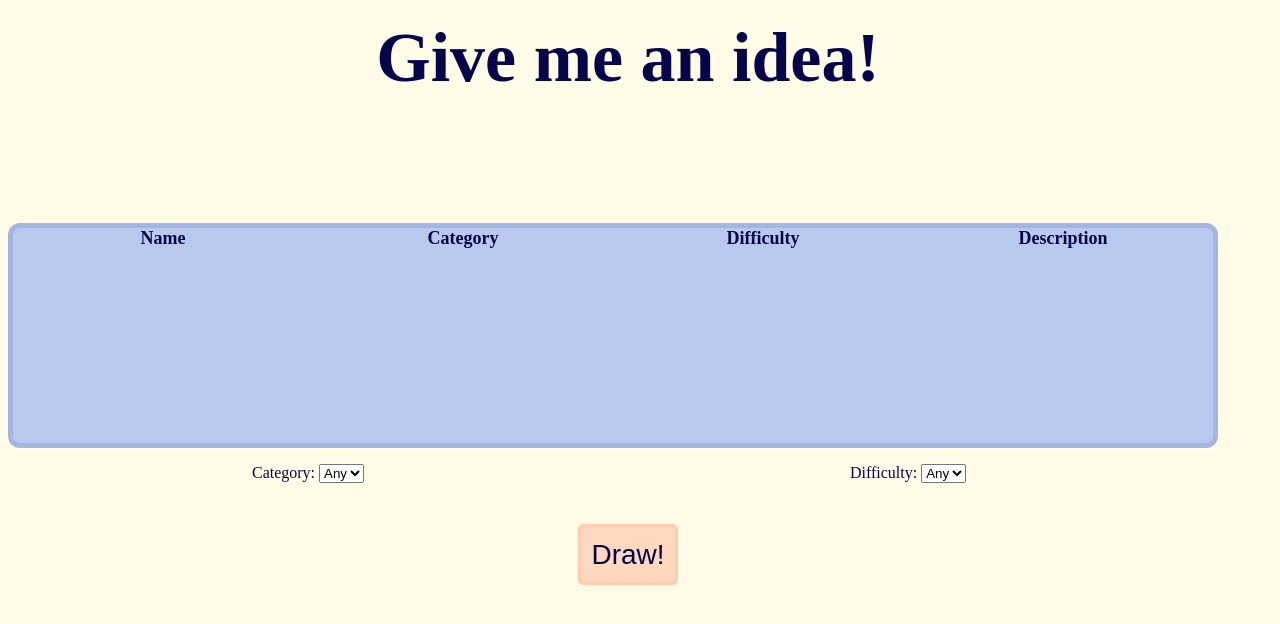
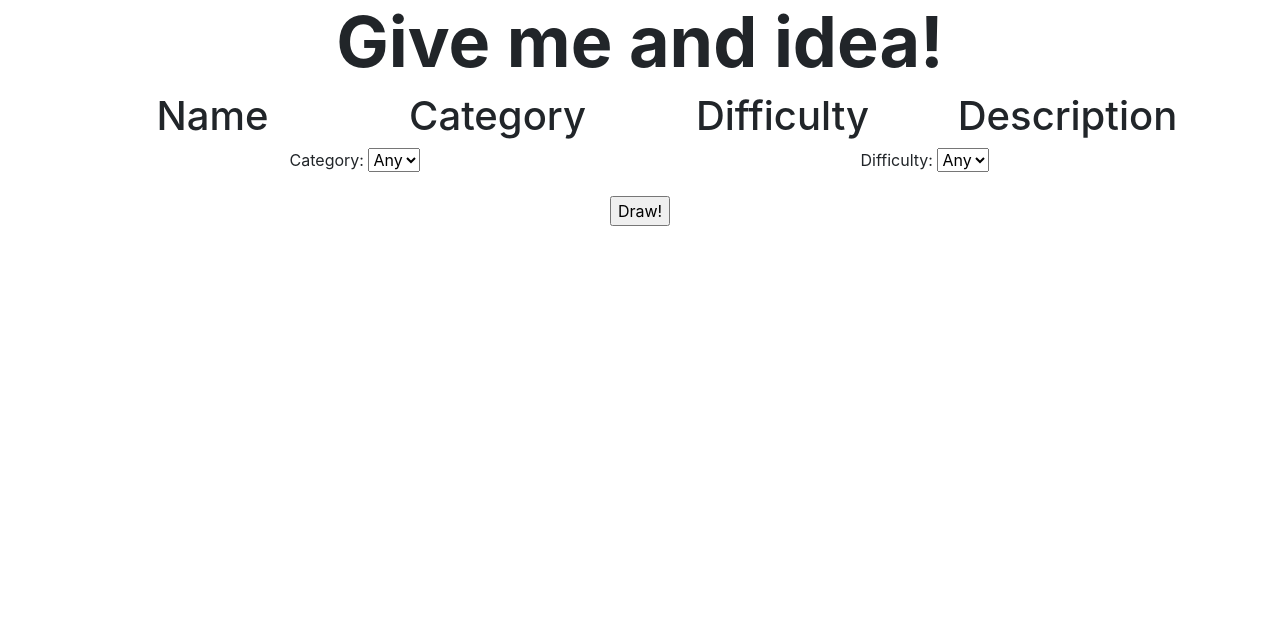
Before and after one commit to kgwl/give_me_an_idea, a Django app: page / in a window 1280 px wide. Shown: the top 624 px of the page. Run offline with Django 3.2, Linux system fonts and the light colour scheme; some libraries are stand-ins or nearby versions.

Commit message:
New html code compatible with bootstrap was created in base.html,main.html files

```diff
--- a/static/gmai/base.css
+++ b/static/gmai/base.css
@@ -1,78 +1,8 @@
-body {
-    background-color: #FFFBE6;
-}
-
-#page {
-    width: 1280px;
-    margin-left: auto;
-    margin-right: auto;
-    color: #050649;
-}
-
-#web-title {
-    width: 1240px;
-    maring: 20px;
-    font-size: 70px;
-    text-align: center;
-    margin-bottom: 125px;
-    margin-top: 18px;
-    font-weight: 700;
-}
-
-#output {
-    width: 1200px;
-    height: 215px;
-    border: 5px solid #A1B6E2;
-    font-size: 26px;
-    background-color: #B9C9ED;
-    border-radius: 12px;
-}
-
-#output:hover {
-    background-color: #CFDCF5;
-}
-
-.container-header {
-    float: left;
-    width: 300px;
-    height: 20px;
-    text-align: center;
-    font-size: 18px;
-    font-weight: 700;
-}
-
-.container {
-    width: 300px;
-    float: left;
+#page{
     text-align: center;
 }
 
-#rand-btn {
-    margin-top: 25px;
-    width: 1240px;
-    text-align: center;
+#page-title{
+    font-size:70px;
+    font-weight: 700;
 }
-
-#btn {
-    width: 100px;
-    height: 61px;
-    font-size: 28px;
-    background-color: #FFD8C0;
-    border: 3px solid #FFCCAD;
-    border-radius: 5px;
-    color: #050649;
-}
-
-#btn:hover {
-    background-color: #FFE4D3;
-}
-
-#btn:active {
-    background-color: #FFC19A;
-}
-
-.select{
-    float: left;
-    text-align: center;
-    width: 600px;
-}
--- a/static/js/scripts.js
+++ b/static/js/scripts.js
@@ -1,31 +1,31 @@
-/*
-* Function resizeToFit() has been taken from:
-* https://stackoverflow.com/questions/18229230/dynamically-changing-the-size-of-font-size-based-on-text-length-using-css-and-ht
-*
-* */
-$(document).ready(function (){
-    resizeToFit();
-    marginToFit();
-
-})
-
-function resizeToFit(){
-    var fontSize = $("#description").css("font-size");
-    $("#description").css("font-size",parseFloat(fontSize) - 2);
-    if ($("#description").height() >= $("#output").height() - $(".container-header").height()){
-        resizeToFit();
-    }
-}
-
-function marginToFit(){
-    var classItems = $(".container");
-    var outputHeight = $("#output").height();
-
-    for (i = 0;i<classItems.length;i++){
-        item = $("#"+classItems[i].id);
-        itemHeight = item.height();
-        itemHeight = parseInt((outputHeight - itemHeight)/3);
-        item.css("margin-top",itemHeight);
-    }
-
-}
+// /*
+// * Function resizeToFit() has been taken from:
+// * https://stackoverflow.com/questions/18229230/dynamically-changing-the-size-of-font-size-based-on-text-length-using-css-and-ht
+// *
+// * */
+// $(document).ready(function (){
+//     resizeToFit();
+//     marginToFit();
+//
+// })
+//
+// function resizeToFit(){
+//     var fontSize = $("#description").css("font-size");
+//     $("#description").css("font-size",parseFloat(fontSize) - 2);
+//     if ($("#description").height() >= $("#output").height() - $(".container-header").height()){
+//         resizeToFit();
+//     }
+// }
+//
+// function marginToFit(){
+//     var classItems = $(".container");
+//     var outputHeight = $("#output").height();
+//
+//     for (i = 0;i<classItems.length;i++){
+//         item = $("#"+classItems[i].id);
+//         itemHeight = item.height();
+//         itemHeight = parseInt((outputHeight - itemHeight)/3);
+//         item.css("margin-top",itemHeight);
+//     }
+//
+// }
--- a/templates/base.html
+++ b/templates/base.html
@@ -5,20 +5,31 @@
     <title>Give me an idea!</title>
 
     <meta http-equiv="X-Ua-Compatible" content="IE=edge,chrome=1">
+    <meta name="viewport" content="width=device-width, initial-scale=1">
 
     {% load static %}
 
+    <link rel="stylesheet" type="text/css" href="{% static 'gmai/bootstrap.min.css' %}">
     <link rel="stylesheet" type="text/css" href="{% static 'gmai/base.css' %}">
+
+    <script src="https://cdn.jsdelivr.net/npm/bootstrap@5.1.3/dist/js/bootstrap.bundle.min.js"
+            integrity="sha384-ka7Sk0Gln4gmtz2MlQnikT1wXgYsOg+OMhuP+IlRH9sENBO0LRn5q+8nbTov4+1p"
+            crossorigin="anonymous"></script>
+    <script src="{% static 'js/bootstrap.min.js' %}"></script>
     <script src="{% static 'js/jquery-3.6.0.min.js' %}"></script>
     <script src="{% static 'js/scripts.js' %}"></script>
 
 </head>
 <body>
-<div id="page">
-    <div id="web-title">Give me an idea!</div>
-    {% block content %}
+    <div id="page">
+        <div class="container">
+        <header>
+            <h1 id="page-title">Give me and idea!</h1>
+        </header>
+            {% block content %}
 
-    {% endblock content %}
-</div>
+            {% endblock content %}
+        </div>
+    </div>
 </body>
 </html>
--- a/templates/main.html
+++ b/templates/main.html
@@ -1,47 +1,39 @@
 {% extends 'base.html' %}
-
 
 {% block content %}
 
-    <div id="output">
-
-        <div class="container-header">Name</div>
-        <div class="container-header">Category</div>
-        <div class="container-header">Difficulty</div>
-        <div class="container-header">Description</div>
-
-        <div style="clear:both;"></div>
-
-        <div id="name" class="container">
+    <div class="row">
+        <div id="name" class="col-sm-6 col-md-3">
+            <h1 class="output-header">Name</h1>
             {{ name }}
         </div>
-
-        <div id="category" class="container">
+        <div id="name" class="col-sm-6 col-md-3">
+            <h1 class="output-header">Category</h1>
             {{ category }}
         </div>
-
-        <div id="difficulty" class="container">
+        <div id="name" class="col-sm-6 col-md-3">
+            <h1 class="output-header">Difficulty</h1>
             {{ difficulty }}
         </div>
-
-        <div id="description" class="container">
+        <div id="name" class="col-sm-6 col-md-3">
+            <h1 class="output-header">Description</h1>
             {{ description }}
         </div>
     </div>
-    <div style="clear:both;"></div>
     <form action="" method="POST">
         {% csrf_token %}
-        <div class="select">
-            {{ category_form.as_p }}
-        </div>
-        <div class="select">
-            {{ difficulty_form.as_p }}
-        </div>
-        <div style="clear:both;"></div>
-        <div id="rand-btn">
-
-            <input type="submit" id="btn" name="btn" value="Draw!" input>
+        <div class="row">
+            <div class="col-sm-6 select">
+                {{ category_form.as_p }}
+            </div>
+            <div class="col-sm-6 select">
+                {{ difficulty_form.as_p }}
+            </div>
+            <div class="col-12 draw-btn">
+                <input type="submit" id="btn" name="btn" value="Draw!" input>
+            </div>
         </div>
     </form>
 
+
 {% endblock content %}
```
